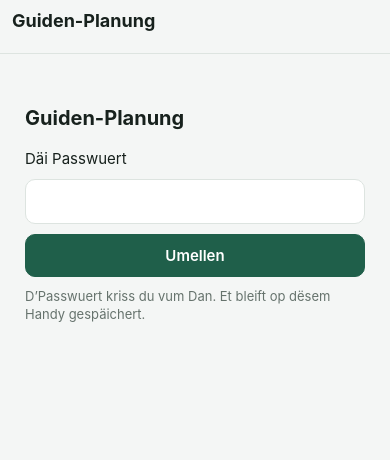
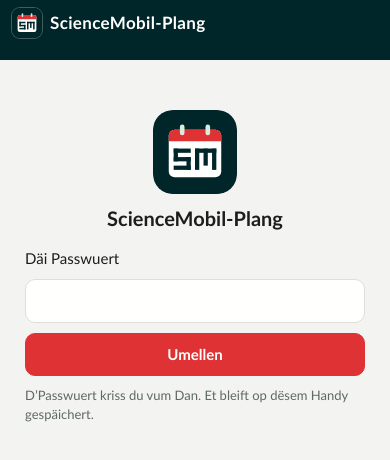
Before and after one commit to dankerschen/sciencemobil-plang, a plain HTML site: page index.html in a window 390 px wide. Drawn offline with Linux system fonts and the light colour scheme.

Commit message:
Rename to ScienceMobil-Plang, new icon and Naturmusee colours
Icon (SVG + PNGs) and web manifest for the home screen. Colours taken
from mnhn.public.lu: dark teal header, coral highlights, mint and lavender.

Co-Authored-By: Claude Opus 5.5 <noreply@anthropic.com>

```diff
--- a/index.html
+++ b/index.html
@@ -5,20 +5,31 @@
 <meta name="viewport" content="width=device-width,initial-scale=1,viewport-fit=cover">
 <meta name="apple-mobile-web-app-capable" content="yes">
 <meta name="mobile-web-app-capable" content="yes">
-<meta name="apple-mobile-web-app-title" content="Guiden-Planung">
-<meta name="theme-color" content="#1f5f4a">
-<title>Guiden-Planung 2026/27</title>
+<meta name="apple-mobile-web-app-title" content="ScienceMobil">
+<meta name="theme-color" content="#00262A">
+<link rel="icon" href="icon.svg" type="image/svg+xml">
+<link rel="icon" href="icon-192.png" type="image/png" sizes="192x192">
+<link rel="apple-touch-icon" href="apple-touch-icon.png">
+<link rel="manifest" href="manifest.webmanifest">
+<title>ScienceMobil-Plang</title>
 <style>
-:root{--bg:#f4f6f5;--card:#fff;--ink:#17211d;--mute:#66736d;--line:#dde4e0;--accent:#1f5f4a;--accent-ink:#fff;--soft:#e3efe9;--warn:#b4531a;--warn-bg:#fbeadd;--today:#fff6d6}
-@media(prefers-color-scheme:dark){:root{--bg:#101513;--card:#1a211e;--ink:#e8eeea;--mute:#93a19a;--line:#2b3631;--accent:#4fb08a;--accent-ink:#06130d;--soft:#1f2f28;--warn:#f0a572;--warn-bg:#3a2417;--today:#3a3515}}
+/* Colours follow the Naturmusée site: dark teal, off-white, mint, lavender, coral */
+:root{--head:#00262A;--head-ink:#FFFFFD;--hot:#DF3234;--bg:#F3F3F1;--card:#FFFFFD;--ink:#1D1D1B;--mute:#5E6866;--line:#DFDFDA;--accent:#00262A;--accent-ink:#FFFFFD;--soft:#DCECDB;--warn:#B8292B;--warn-bg:#FCE7E6;--today:#EEECF5;--today-line:#8E86D6}
+@media(prefers-color-scheme:dark){:root{--head:#00262A;--bg:#011719;--card:#08292C;--ink:#F3F3F1;--mute:#9DB0AE;--line:#1A3F43;--accent:#A9D9AE;--accent-ink:#00262A;--soft:#123A35;--warn:#FC6365;--warn-bg:#3A1718;--today:#211F3A;--today-line:#C6C1EE}}
 *{box-sizing:border-box}
 html{-webkit-text-size-adjust:100%}
-body{margin:0;background:var(--bg);color:var(--ink);font:15px/1.4 -apple-system,BlinkMacSystemFont,"Segoe UI",Roboto,sans-serif;padding-bottom:env(safe-area-inset-bottom)}
-header{position:sticky;top:0;z-index:5;background:var(--bg);padding:calc(env(safe-area-inset-top) + 8px) 12px 8px;border-bottom:1px solid var(--line)}
+body{margin:0;background:var(--bg);color:var(--ink);font:15px/1.4 area,Candara,"Segoe UI",-apple-system,BlinkMacSystemFont,Roboto,sans-serif;padding-bottom:env(safe-area-inset-bottom)}
+header{position:sticky;top:0;z-index:5;background:var(--head);color:var(--head-ink);padding:calc(env(safe-area-inset-top) + 8px) 12px 10px}
 .top{display:flex;align-items:center;justify-content:space-between;gap:8px}
-h1{font-size:18px;margin:0}
-#status{font-size:12px;color:var(--mute)}
-#status.off{color:var(--warn)}
+h1{font-size:17px;margin:0;display:flex;align-items:center;gap:8px;font-weight:800;letter-spacing:.02em}
+h1 img{width:30px;height:30px;border-radius:8px;box-shadow:0 0 0 1px rgba(255,255,253,.25)}
+#status{font-size:12px;color:rgba(255,255,253,.7)}
+#status.off{color:#FC6365}
+header .icon,header .chip,header .tab{background:rgba(255,255,253,.08);border-color:rgba(255,255,253,.28);color:var(--head-ink)}
+header .chip.on{background:var(--hot);border-color:var(--hot);color:#FFFFFD}
+header .tab.on{background:var(--head-ink);border-color:var(--head-ink);color:var(--head)}
+header #q{background:rgba(255,255,253,.1);border-color:rgba(255,255,253,.28);color:var(--head-ink)}
+header #q::placeholder{color:rgba(255,255,253,.6)}
 button{font:inherit;color:inherit}
 .icon{border:1px solid var(--line);background:var(--card);border-radius:10px;padding:6px 12px;cursor:pointer}
 .icon:disabled{opacity:.3;cursor:default}
@@ -33,7 +44,7 @@ main{padding:10px 12px 40px;max-width:760px;margin:0 auto}
 .wk{margin:16px 0 6px;font-weight:700;display:flex;justify-content:space-between;align-items:baseline}
 .wk small{color:var(--mute);font-weight:500}
 .day{background:var(--card);border:1px solid var(--line);border-radius:14px;padding:10px 12px;margin:8px 0}
-.day.today{background:var(--today);border-color:var(--warn)}
+.day.today{background:var(--today);border-color:var(--today-line);box-shadow:inset 4px 0 0 var(--today-line)}
 .day.free{opacity:.55;padding:6px 12px}
 .dh{display:flex;justify-content:space-between;gap:8px;align-items:baseline;flex-wrap:wrap}
 .dh b{font-size:15px}
@@ -66,9 +77,10 @@ td.c{cursor:pointer}
 .wkbar{display:flex;align-items:center;justify-content:space-between;margin:10px 0}
 body.out .tabs,body.out #q,body.out #refresh{display:none}
 .login{max-width:340px;margin:40px auto;display:flex;flex-direction:column;gap:10px}
-.login h2{margin:0 0 6px;font-size:20px}
+.login h2{margin:0 0 6px;font-size:20px;text-align:center}
+.login .logo{width:84px;height:84px;margin:0 auto;border-radius:20px}
 .login input{padding:10px;border:1px solid var(--line);border-radius:10px;background:var(--card);color:var(--ink);font:inherit;font-size:16px}
-.login .icon{background:var(--accent);color:var(--accent-ink);border-color:var(--accent);padding:10px;font-weight:600}
+.login .icon{background:var(--hot);color:#FFFFFD;border-color:var(--hot);padding:10px;font-weight:700}
 .err{color:var(--warn);font-weight:600}
 .foot{text-align:center;color:var(--mute);font-size:13px;margin-top:24px}
 .link{background:none;border:none;color:var(--accent);text-decoration:underline;cursor:pointer;padding:0}
@@ -82,7 +94,7 @@ body.out .tabs,body.out #q,body.out #refresh{display:none}
 </head>
 <body>
 <header>
-  <div class="top"><h1>Guiden-Planung</h1><button class="icon" id="refresh" aria-label="Aktualiséieren">↻ Aktualiséieren</button></div>
+  <div class="top"><h1><img src="icon.svg" alt="">ScienceMobil-Plang</h1><button class="icon" id="refresh" aria-label="Aktualiséieren">↻ Aktualiséieren</button></div>
   <div id="status">Lueden…</div>
   <nav class="chips" id="chips"></nav>
   <div class="tabs"><button class="tab" data-v="agenda">Mäin Agenda</button><button class="tab" data-v="team">Team-Woch</button></div>
@@ -310,7 +322,7 @@ function showLogin(msg){
   $('#chips').innerHTML='';
   $('#status').textContent='';
   document.body.classList.add('out'); // hide tabs and search until logged in
-  $('#app').innerHTML=`<form class="login" id="login"><h2>Guiden-Planung</h2>
+  $('#app').innerHTML=`<form class="login" id="login"><img class="logo" src="icon.svg" alt=""><h2>ScienceMobil-Plang</h2>
     <label for="pw">Däi Passwuert</label>
     <input id="pw" type="password" autocomplete="current-password" required>
     <button class="icon" type="submit">Umellen</button>
```
Also changed, not shown: apple-touch-icon.png (added), icon-192.png (added), icon-512.png (added), icon.svg (added), manifest.webmanifest (added), 2 other files.
